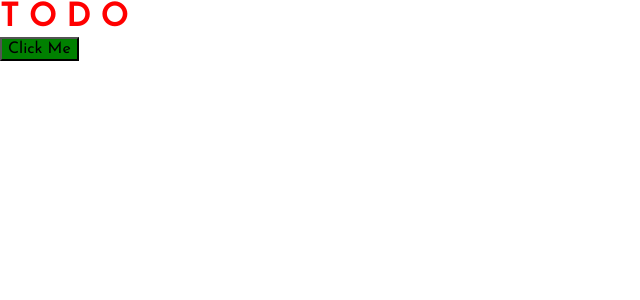
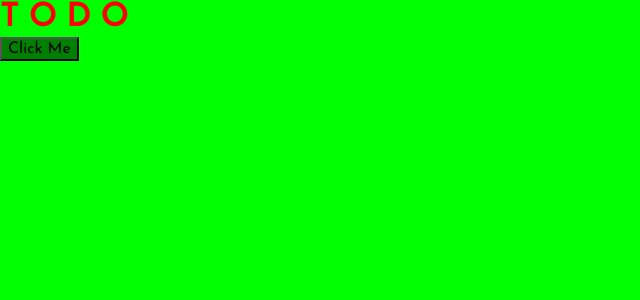
Before and after one commit to ZZ83/react-todo-app, a React (Vite) app: page / in a window 1280 px wide. Shown: the top 300 px of the page, without its empty margins (0-640 px from the left). Built offline with nearby package versions, Linux system fonts and the light colour scheme.

Commit message:
Save before adding env file

```diff
--- a/src/App.jsx
+++ b/src/App.jsx
@@ -1,14 +1,11 @@
 import styled from "styled-components";
+import { ThemeProvider } from "styled-components";
 import GlobalStyles from "./components/GlobalStyles";
+import { useState } from "react";
 
 const log = () => {
-    console.log("Clicked");
+    alert("Clicked");
 };
-
-const Background = styled.div`
-    background-color: #ffffff;
-    height: 100vh;
-`;
 
 const Heading = styled.h1`
     color: red;
@@ -16,17 +13,38 @@ const Heading = styled.h1`
 
 const Button = styled.button`
     background-color: green;
+    cursor: pointer;
 `;
 
+const lightTheme = {
+    body: "lime",
+};
+
+const darkTheme = {
+    body: "#171823",
+};
+
 function App() {
+    const [theme, setTheme] = useState(lightTheme);
+
+    console.log(theme);
+
+    function changeTheme() {
+        if (theme === lightTheme) {
+            setTheme(darkTheme);
+        } else {
+            setTheme(lightTheme);
+        }
+    }
+
     return (
-        <>
-            <GlobalStyles />
-            <Background>
+        <ThemeProvider theme={theme}>
+            <>
+                <GlobalStyles />
                 <Heading>T O D O</Heading>
-                <Button onClick={log}>Click Me</Button>
-            </Background>
-        </>
+                <Button onClick={changeTheme}>Click Me</Button>
+            </>
+        </ThemeProvider>
     );
 }
 
--- a/src/components/GlobalStyles.js
+++ b/src/components/GlobalStyles.js
@@ -195,6 +195,7 @@ const GlobalStyles = createGlobalStyle`
     /* Base styles */
     body {
         font-family: 'Josefin Sans', Arial, Helvetica, sans-serif;
+        background-color: ${(props) => props.theme.body};
     }
 
     img {
```
